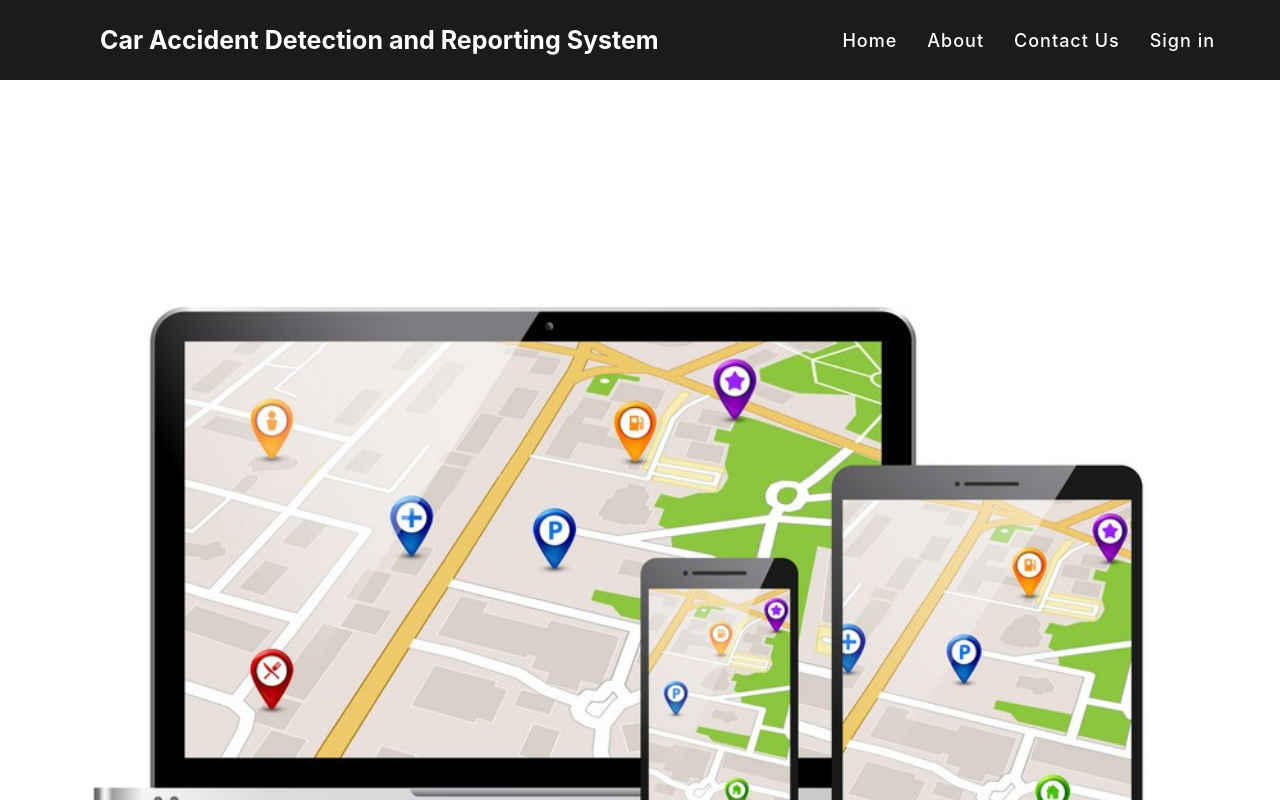
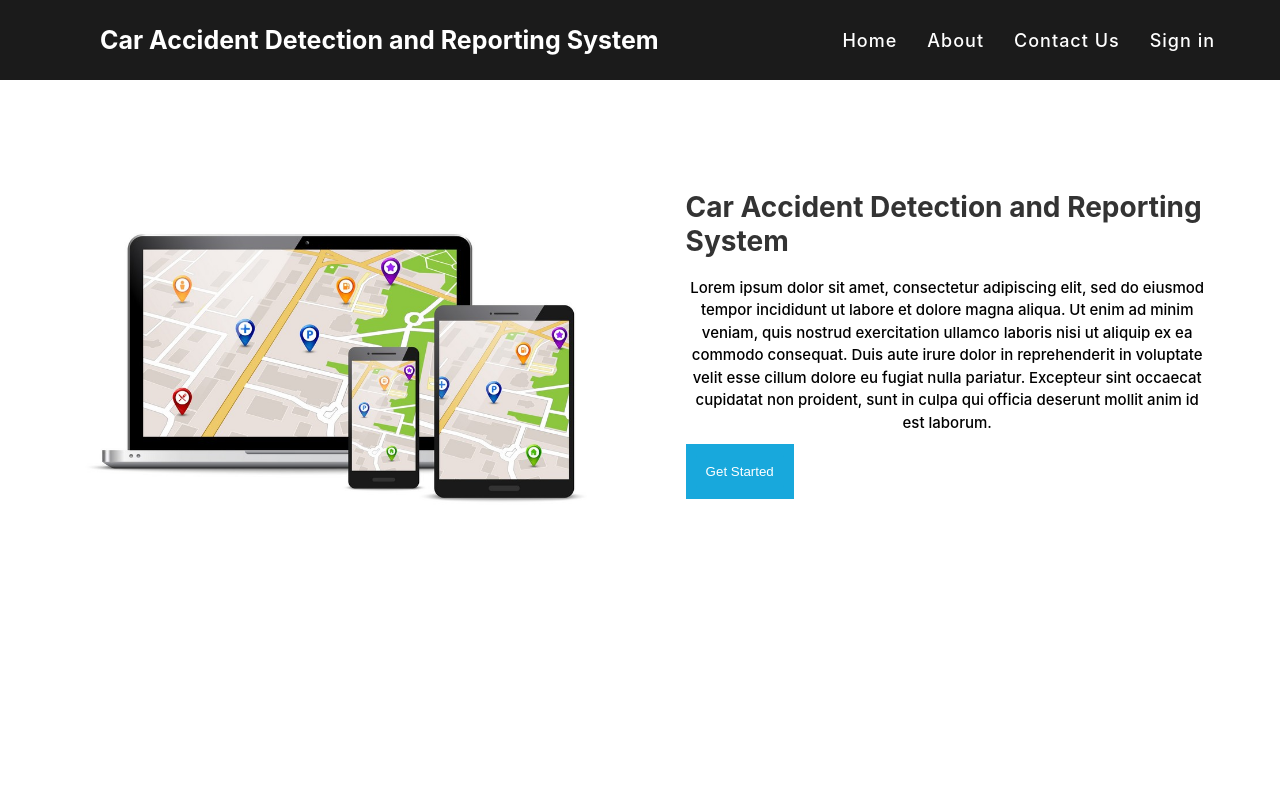
Before and after one commit to yash-surya/CADARS, a React (Create React App) app: page / in a window 1280 px wide. Shown: the top 800 px of the page. Built offline with nearby package versions, Linux system fonts and the light colour scheme.

Commit message:
Update App.css

```diff
--- a/src/App.css
+++ b/src/App.css
@@ -1,4 +1,3 @@
-/* Global Styles */
 .App {
   text-align: center;
   padding: 0;
@@ -27,81 +26,88 @@
     transform: rotate(360deg);
   }
 }
-
-.nav {
-  justify-content: space-between;
+.nav{
+   justify-content: space-between ;
    height: 80px;
    text-align: right;
    display: flex;
    align-items: center;
-  padding: 0 50px 0 100px;
-  background: #1b1b1b;
+   padding: 0px 50px 0px 100px;
+   background:#1b1b1b;
 }
-
-.nav ul {
+.nav ul{
   display: flex;
   list-style: none;
+
 }
-
-.nav ul li {
+.nav ul li{
   margin: 0 5px;
   display: inline-block;
   color: #1b1b1b;
+
 }
+.logo span {
 
-.logo span {
   font-size: 25px;
   font-weight: bold;
   color: white;
+
+
 }
-
-.nav ul li a {
+.nav ul li a{
   font-size: 18px;
   font-weight: 500;
   letter-spacing: 1px;
   text-decoration: none;
-  color: #fff;
+  color:#fff;
   padding: 8px 10px;
   border-radius: 5px;
   transition: 0.5s ease-in-out;
+
 }
-
-.nav ul li a:hover {
+.nav ul li a:hover{
   color: #1b1b1b;
-  background: #fff;
+  background:#fff;
 }
-
-.logo img {
-  position: relative;
+.logo img{
+ position:relative;
  width: 100%;
 }
+/* App.css or your-component-styles.css */
+/* App.css or your-component-styles.css */
 
 .content-container {
   display: flex;
-  flex-direction: column;
   margin-top: 20px;
+
 }
 
 .image-container {
   flex: 1;
-  margin: 20px 0;
+  margin-right: 20px;
+
 }
 
 .image-container img {
-  width: 100%;
+  width: 220%;
+  margin: 19%;
   height: auto;
   border-radius: 15px;
+  margin-left: 60px;
+
 }
 
 .content {
   flex: 2;
   padding: 20px;
   margin: 4%;
+  margin-left: 30%;
 }
 
+/* Add more styles as needed */
 h1 {
   color: #000000;
-  font-weight: bold;
+  font-weight:bold;
   font-size: 28px;
 }
 
@@ -111,11 +117,13 @@ p {
   font-weight: 500;
 }
 
-.button {
+.button{
+
   background-color: #18a8dc;
   padding: 10px 10px;
   text-decoration: none;
   display: inline-block;
+
 }
 
 .button:hover {
@@ -150,9 +158,9 @@ ul {
 li {
   margin-bottom: 8px;
 }
-
 /* TableStyles.css */
 /* DataFetcher.css */
+
 .map {
   width: 100%;
   height: 500px; /* You can adjust the height as needed */
@@ -160,23 +168,29 @@ li {
   margin-top: 120px;
 }
 
+/* Optional: Add some styles for a better appearance */
 .dataFetcherContainer {
   display: flex;
-  flex-direction: column;
   justify-content: space-between;
 }
 
-.tableContainer, .mapContainer {
+.tableContainer {
   flex: 1;
   padding: 15px;
   margin: 20px;
+}
+
+.mapContainer {
+  flex: 1;
+  padding: 20px;
+  margin-right: 25px;
 }
 
 table {
   width: 100%;
   border-radius: 3px;
   color: black;
-  border-color: black;
+  border-color:black ;
   margin-top: 20px;
 }
 
@@ -192,7 +206,7 @@ th {
 
 button {
   padding: 8px;
-  margin-left: 0;
+  margin-left: 0px;
   cursor: pointer;
   background-color: #4caf50;
   color: white;
@@ -203,6 +217,8 @@ button {
 button:hover {
   background-color: #45a049;
 }
+
+/* DataFetcher.css (or your preferred CSS file) */
 
 .logoutButtonContainer {
   position: absolute;
@@ -223,13 +239,18 @@ button:hover {
 .logoutButton:hover {
   background-color: #555;
 }
+/*about.js css*/
+/* about.css */
 
-/* about.js css */
+
+
 .aboutcontainer {
+
     display: flex;
     flex-direction: column;
     align-items: center;
-  padding: 1px;
+    padding: 1px
+
 }
 
 hr {
@@ -242,16 +263,17 @@ h3 {
 
 .contact-items {
     display: flex;
-  flex-direction: column;
+    margin: 30px auto;
     align-items: center;
-  margin: 30px auto;
 }
 
-.customer-care, .write-us, .sales-market {
+.customer-care,
+.write-us,
+.sales-market {
     display: flex;
     flex-direction: column;
     align-items: center;
-  width: 80%;
+    width: 28%;
     margin: 30px auto;
     padding: 35px 2px;
     border-radius: 10px;
@@ -280,10 +302,12 @@ h3 {
 p {
   font-size: 15px;
   line-height: 1.5;
-  color: #000000;
-  text-align: center;
-  margin: 10px 0;
+  color: #000000; /* Adjust the color as needed */
+  text-align: center; /* Adjust the text alignment as needed */
+  margin-top: 10px; /* Adjust the top margin as needed */
+  margin-bottom: 10px;
 }
+
 
 button:hover {
     color: gray;
```
Lines whose indentation alone changed are shown as unchanged.
